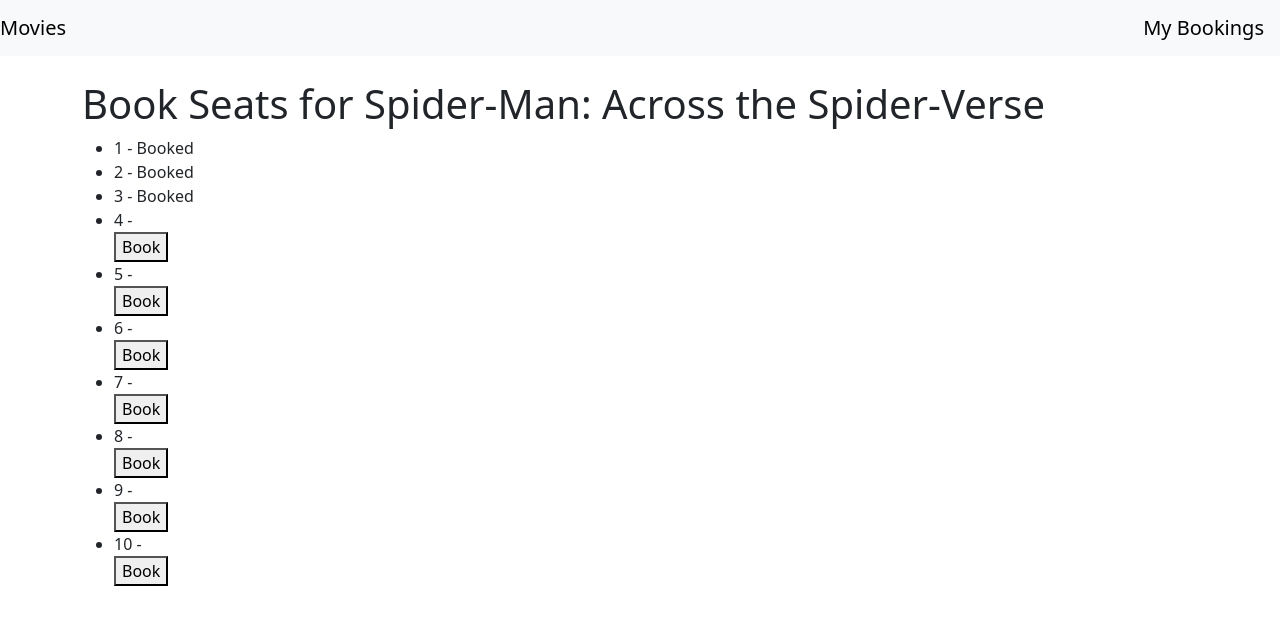
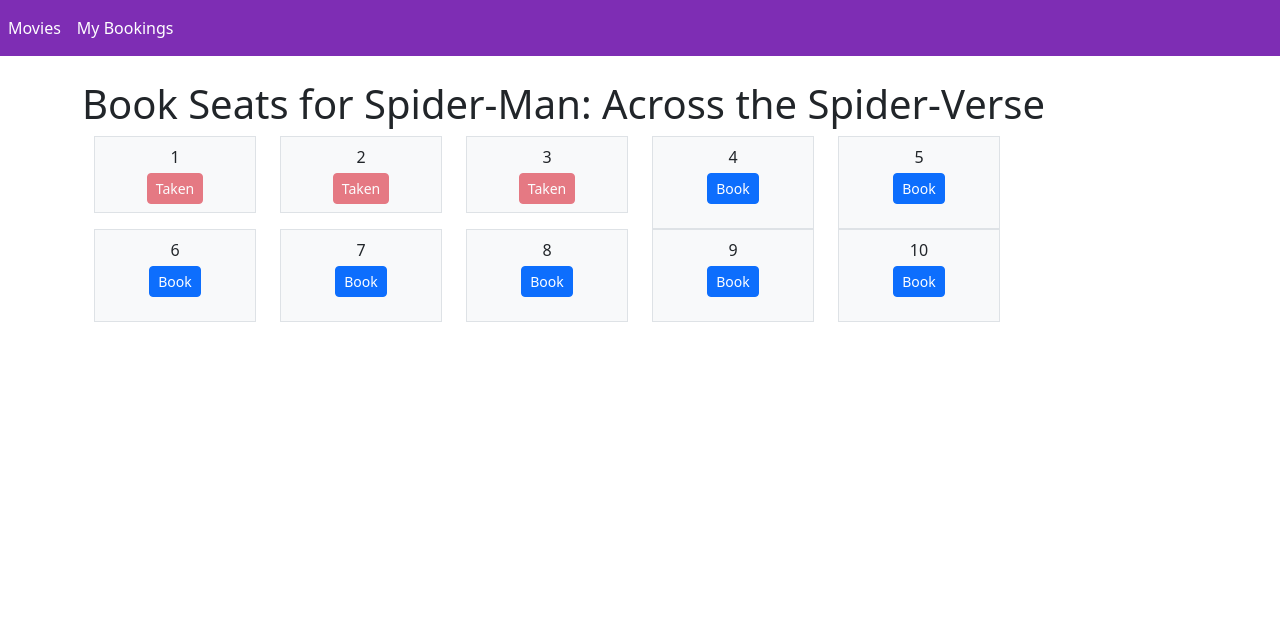
Before and after one commit to piperlaney123/cs4300, a Django app: page /movies/3/seats/ in a window 1280 px wide. Shown: the top 625 px of the page. Run offline with Django 4.2, Linux system fonts and the light colour scheme; data comes from the database, SQL or seed files in the repository; both versions use the stored data as it was after the commit; some libraries are stand-ins or nearby versions.

Commit message:
ui for movie list and seat booking; not done

```diff
--- a/homework2/movie_theater_booking/bookings/templates/bookings/base.html
+++ b/homework2/movie_theater_booking/bookings/templates/bookings/base.html
@@ -1,3 +1,8 @@
+{% load bootstrap5 %}
+{% bootstrap_css %}
+{% load static %}
+
+
 <!DOCTYPE html>
 <html lang="en">
 <head>
@@ -5,14 +10,25 @@
     <meta name="viewport" content="width=device-width, initial-scale=1">
     <title>Movie Theater Booking</title>
     <link rel="stylesheet" href="https://cdn.jsdelivr.net/npm/bootstrap@5.3.0/dist/css/bootstrap.min.css">
+    <link rel="stylesheet" href="{% static 'bookings/styles.css' %}">
 </head>
 <body>
-    <nav class="navbar navbar-light bg-light">
-        <a class="navbar-brand" href="/proxy/8000{% url 'movie_list' %}">Movies</a>
-        <a class="navbar-brand" href="/proxy/8000{% url 'booking_history' %}">My Bookings</a>
-    </nav>
+    <nav class="navbar navbar-expand-lg" style="background-color: #7e2db4;">
+        <button class="navbar-toggler" type="button" data-bs-toggle="collapse" data-bs-target="#navbarNavAltMarkup" aria-controls="navbarNavAltMarkup" aria-expanded="false" aria-label="Toggle navigation">
+            <span class="navbar-toggler-icon"></span>
+        </button>
+        <div class="collapse navbar-collapse" id="navbarNavAltMarkup">
+          <div class="navbar-nav">
+            <a class="nav-item nav-link" href="/proxy/8000{% url 'movie_list' %}" style="color: white;">Movies</a>
+            <a class="nav-item nav-link" href="/proxy/8000{% url 'booking_history' %}" style="color: white;">My Bookings</a>
+          </div>
+        </div>
+      </nav>
+
     <div class="container mt-4">
-        {% block content %}{% endblock %}
+        {% block content %}
+        {% endblock %}
     </div>
+    <script src="https://cdn.jsdelivr.net/npm/bootstrap@5.3.0/dist/js/bootstrap.bundle.min.js"></script>
 </body>
 </html>
--- a/homework2/movie_theater_booking/bookings/templates/bookings/seat_booking.html
+++ b/homework2/movie_theater_booking/bookings/templates/bookings/seat_booking.html
@@ -1,16 +1,31 @@
 {% extends 'bookings/base.html' %}
-
 {% block content %}
 <h1>Book Seats for {{ movie.movie_title }}</h1>
-<ul>
+<div class="container text-center">
+    <div class="row">
         {% for seat in seats %}
-        <li>{{ seat.seat_number }} - {% if not seat.seat_booking_status %}Booked{% else %}
+            <div class="col-2">
+                <div class="p-2 border {% if not seat.seat_booking_status %} bg-light {% else %} bg-light{% endif %}">
+                    {{ seat.seat_number }}
+                    {% if seat.seat_booking_status %}
                         <form method="POST">
                             {% csrf_token %}
                             <input type="hidden" name="seat_id" value="{{ seat.id }}">
-                <button type="submit">Book</button>
+                            <button type="submit" class="btn btn-primary btn-sm mt-1">Book</button>
                         </form>
-        {% endif %}</li>
+                    {% else %}
+                        <br>
+                        <button type="submit" disabled class="btn btn-danger btn-sm mt-1">Taken</button>
+                    {% endif %}
+                </div>
+            </div>
+            {% if forloop.counter|divisibleby:5 %}
+                </div><div class="row">
+            {% endif %}
         {% endfor %}
-</ul>
+    </div>
+</div>
+
+
+
 {% endblock %}
```
Also changed, not shown: homework2/movie_theater_booking/bookings/movie_list.html (deleted, +0 -8 lines), homework2/movie_theater_booking/bookings/templates/bookings/movie_list.html (+13 -3 lines), homework2/movie_theater_booking/db.sqlite3. Lines whose indentation alone changed are shown as unchanged.
